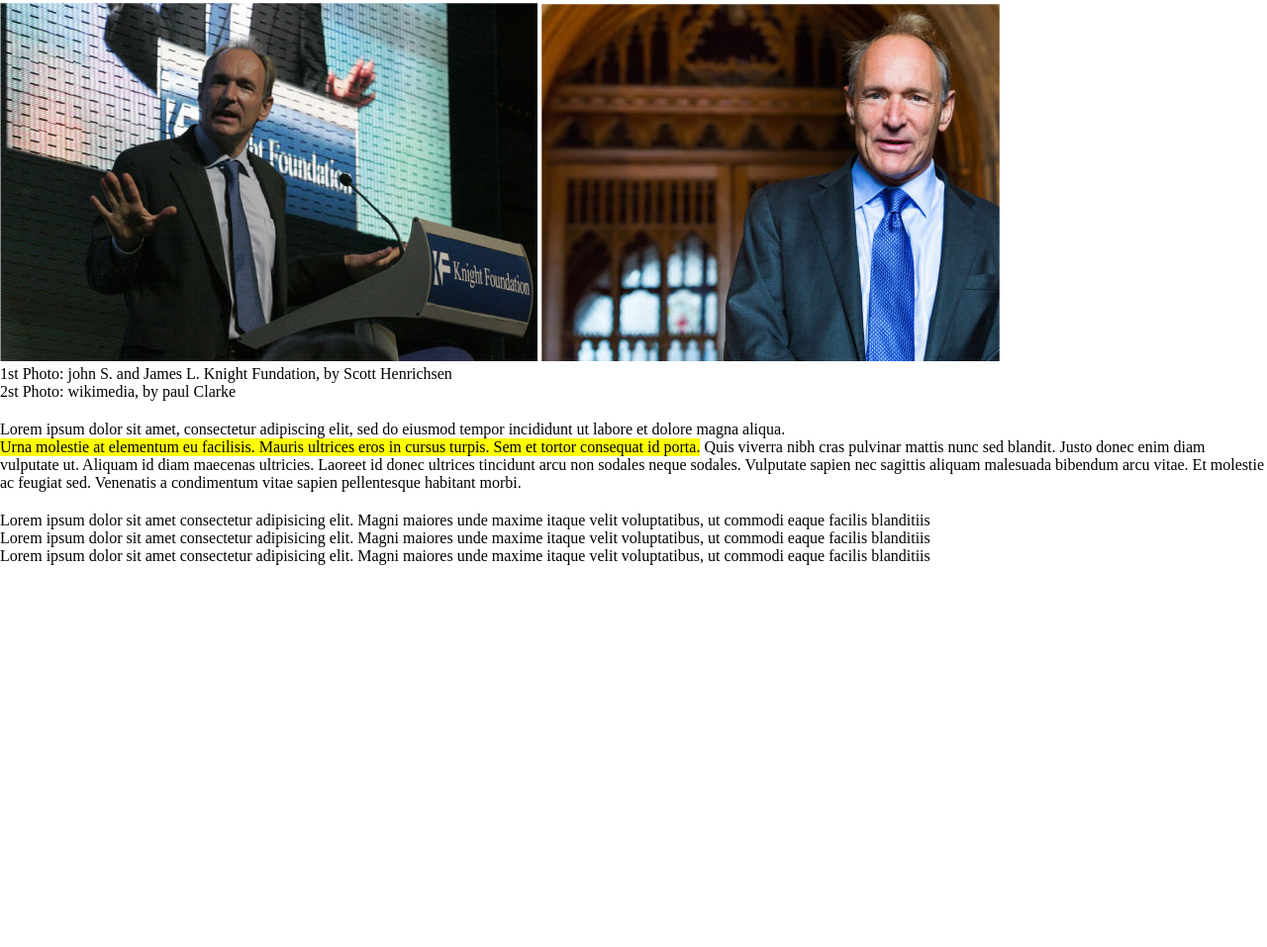
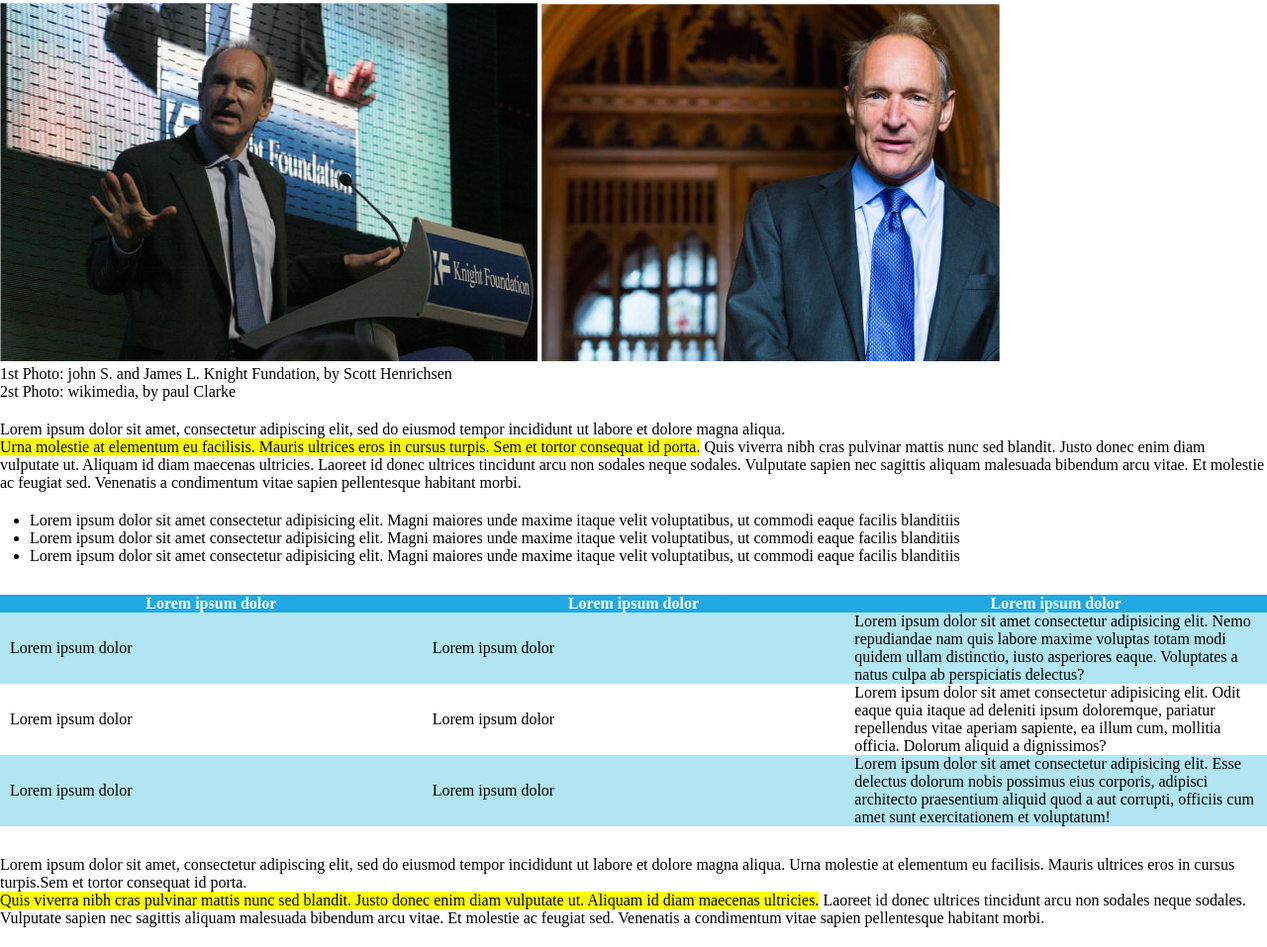
Before and after one commit to mattiabenelli/html-css-booleaner, a plain HTML site: page index.html in a window 1280 px wide. Shown: the part 311-1268 px from the top of the page at 99% size. Before the commit the page ends 882 px from the top, so only its background shows below. Drawn offline with Linux system fonts and the light colour scheme.

Commit message:
Main finito

```diff
--- a/css/style.css
+++ b/css/style.css
@@ -42,3 +42,23 @@ header{
 .paragrafo{
     margin: 20px 0;
 }
+ul{
+    padding-left: 30px;
+}
+th{
+    color: white;
+    font-weight: bold;
+    background-color: rgba(32,169,229,255);
+    width: 20%;
+}
+table{
+    width: 100%;
+    margin: 30px 0;
+    border-collapse: collapse;
+}
+td{
+    padding-left: 10px;
+}
+.background_blue{
+    background-color: rgba(177,229,242,255);
+}
--- a/index.html
+++ b/index.html
@@ -31,5 +31,37 @@
                 <li>Lorem ipsum dolor sit amet consectetur adipisicing elit. Magni maiores unde maxime itaque velit voluptatibus, ut commodi eaque facilis blanditiis </li>
             </ul>
         </main>
+        <table> <!--Tabella-->
+            <thead> <!--Intestazione tabella-->
+                <tr>
+                    <th>Lorem ipsum dolor</th>
+                    <th>Lorem ipsum dolor</th>
+                    <th>Lorem ipsum dolor</th>
+                </tr>
+            </thead>
+            <tbody> <!--parte centrale tabella-->
+                <tr class="background_blue">
+                    <td>Lorem ipsum dolor</td>
+                    <td>Lorem ipsum dolor</td>
+                    <td>Lorem ipsum dolor sit amet consectetur adipisicing elit. Nemo repudiandae nam quis labore maxime voluptas totam modi quidem ullam distinctio, iusto asperiores eaque. Voluptates a natus culpa ab perspiciatis delectus?</td>
+                </tr>
+                <tr>
+                    <td>Lorem ipsum dolor</td>
+                    <td>Lorem ipsum dolor</td>
+                    <td>Lorem ipsum dolor sit amet consectetur adipisicing elit. Odit eaque quia itaque ad deleniti ipsum doloremque, pariatur repellendus vitae aperiam sapiente, ea illum cum, mollitia officia. Dolorum aliquid a dignissimos?</td>
+                </tr>
+            </tbody>
+            <tfoot> <!--parte inferiore tabella-->
+                <tr class="background_blue">
+                    <td>Lorem ipsum dolor</td>
+                    <td>Lorem ipsum dolor</td>
+                    <td>Lorem ipsum dolor sit amet consectetur adipisicing elit. Esse delectus dolorum nobis possimus eius corporis, adipisci architecto praesentium aliquid quod a aut corrupti, officiis cum amet sunt exercitationem et voluptatum!</td>
+                </tr>
+            </tfoot>
+        </table>
+        <div class="paragrafo">
+            <p class="lorem">Lorem ipsum dolor sit amet, consectetur adipiscing elit, sed do eiusmod tempor incididunt ut labore et dolore magna aliqua. Urna molestie at elementum eu facilisis. Mauris ultrices eros in cursus turpis.Sem et tortor consequat id porta.
+                <p class="highlight">Quis viverra nibh cras pulvinar mattis nunc sed blandit. Justo donec enim diam vulputate ut. Aliquam id diam maecenas ultricies. </p>  Laoreet id donec ultrices tincidunt arcu non sodales neque sodales. Vulputate sapien nec sagittis aliquam malesuada bibendum arcu vitae. Et molestie ac feugiat sed. Venenatis a condimentum vitae sapien pellentesque habitant morbi.</p>
+        </div>
     </body>
 </html>
```
